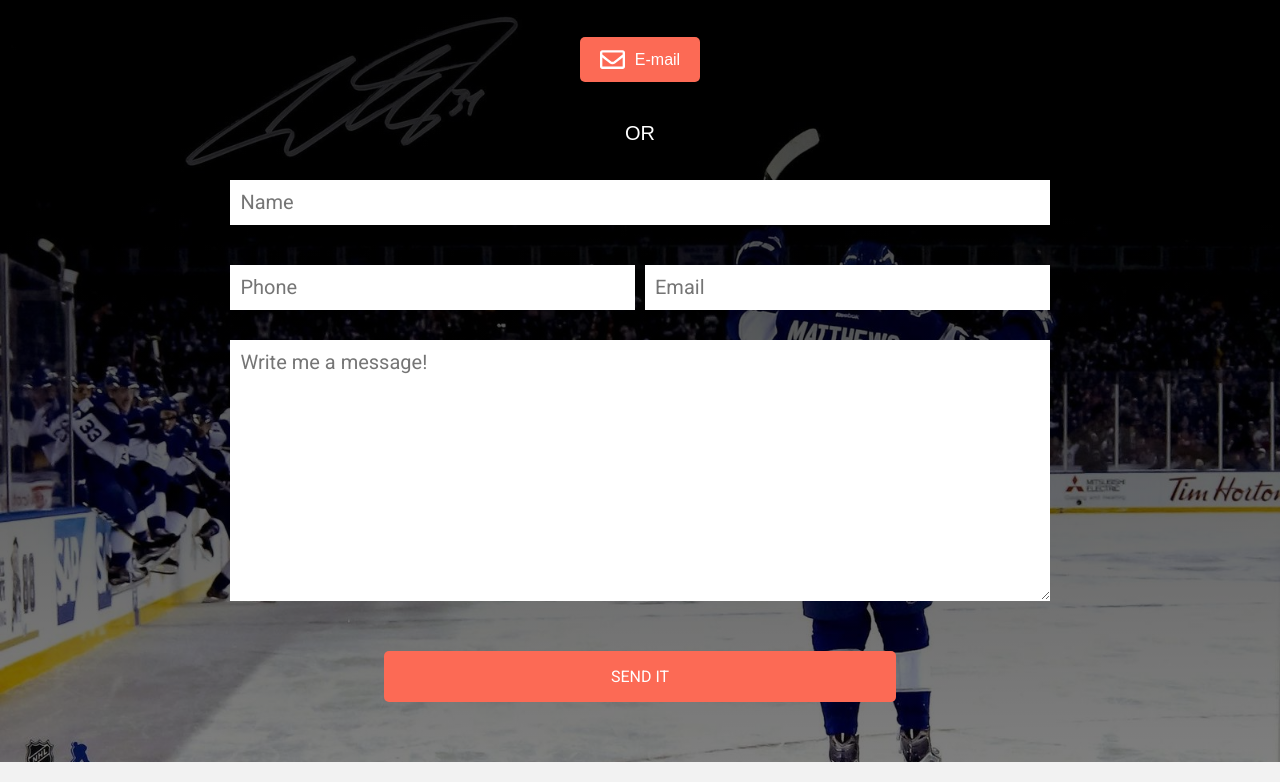
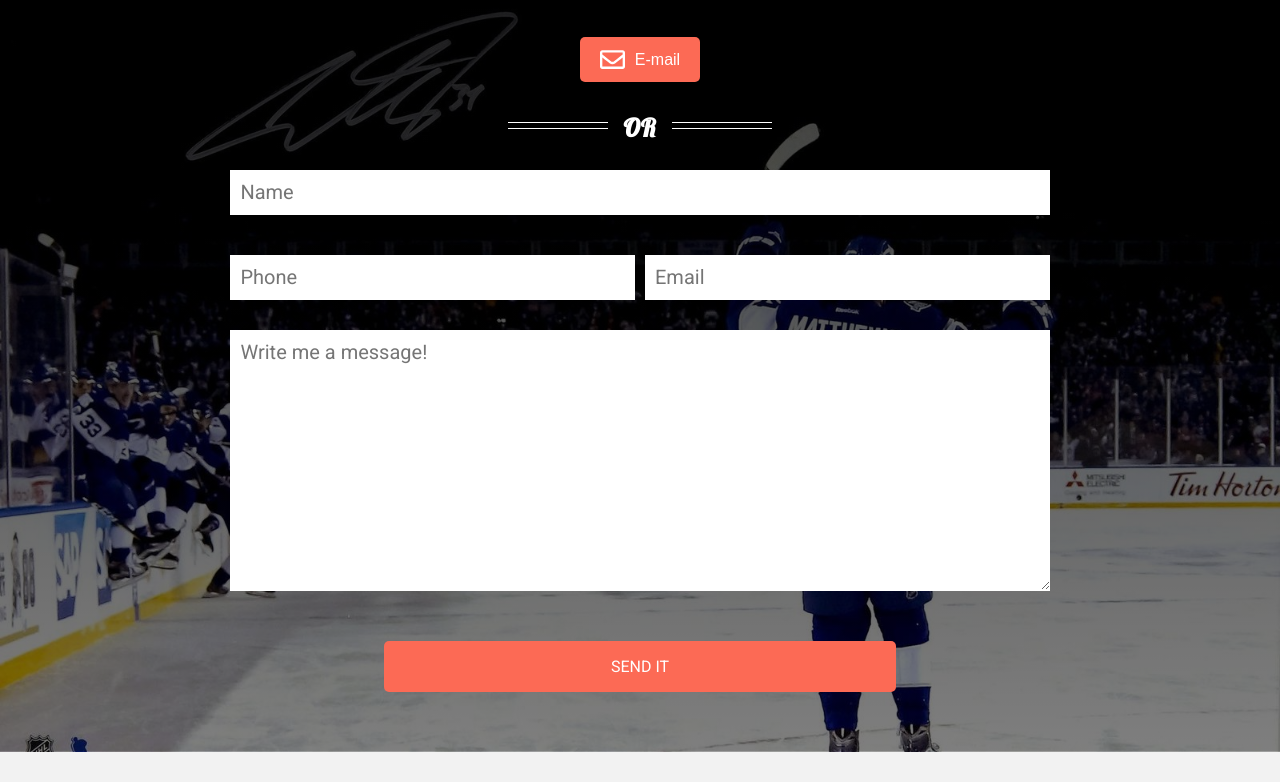
Before and after one commit to JordanGuy27/portfolio, a website: page index.html in a window 1280 px wide. Shown: the part 3947-4729 px from the top of the page. Drawn offline with nearby package versions, Linux system fonts and the light colour scheme; some packages are replaced by stand-ins of ours; a script that the page names is missing.

Commit message:
modified styling in contact section

```diff
--- a/dev/styles/_contact.scss
+++ b/dev/styles/_contact.scss
@@ -142,3 +142,31 @@
         font-size: 20px;
         color: #fff;
     }
+
+.sideLines {
+    margin: 0;
+    font-family: 'Lobster', cursive;
+    line-height: 0.5;
+    font-size: 25px;
+    span {
+            display: inline-block;
+            position: relative;
+        }
+        span:before, span:after {
+                content: "";
+                position: absolute;
+                height: 5px;
+                border-bottom: 1px solid white;
+                border-top: 1px solid white;
+                top: 0;
+                width: 100px;
+            }
+        span:before {
+                right: 100%;
+                margin-right: 15px;
+            }
+        span:after {
+                left: 100%;
+                margin-left: 15px;
+            }
+}
--- a/index.html
+++ b/index.html
@@ -225,7 +225,7 @@
 					<a href="mailto:jordan@jordanguy.ca" class="center"><i class="far fa-envelope marginRight"></i>E-mail</a>
 				</div>
 				<div class="contactOr">
-					OR
+					<h4 class="sideLines"><span>OR</span></h4>
 				</div>
 				<div class="form">
 					<form class="contactForm" action="https://formspree.io/jordan@jordanguy.ca" method="POST">
--- a/public/styles/style.css
+++ b/public/styles/style.css
@@ -567,6 +567,29 @@ a.seeLive, a.github {
   font-size: 20px;
   color: #fff; }
 
+.sideLines {
+  margin: 0;
+  font-family: 'Lobster', cursive;
+  line-height: 0.5;
+  font-size: 25px; }
+  .sideLines span {
+    display: inline-block;
+    position: relative; }
+  .sideLines span:before, .sideLines span:after {
+    content: "";
+    position: absolute;
+    height: 5px;
+    border-bottom: 1px solid white;
+    border-top: 1px solid white;
+    top: 0;
+    width: 100px; }
+  .sideLines span:before {
+    right: 100%;
+    margin-right: 15px; }
+  .sideLines span:after {
+    left: 100%;
+    margin-left: 15px; }
+
 footer {
   padding: 40px;
   background-color: #f2f2f2; }
```
